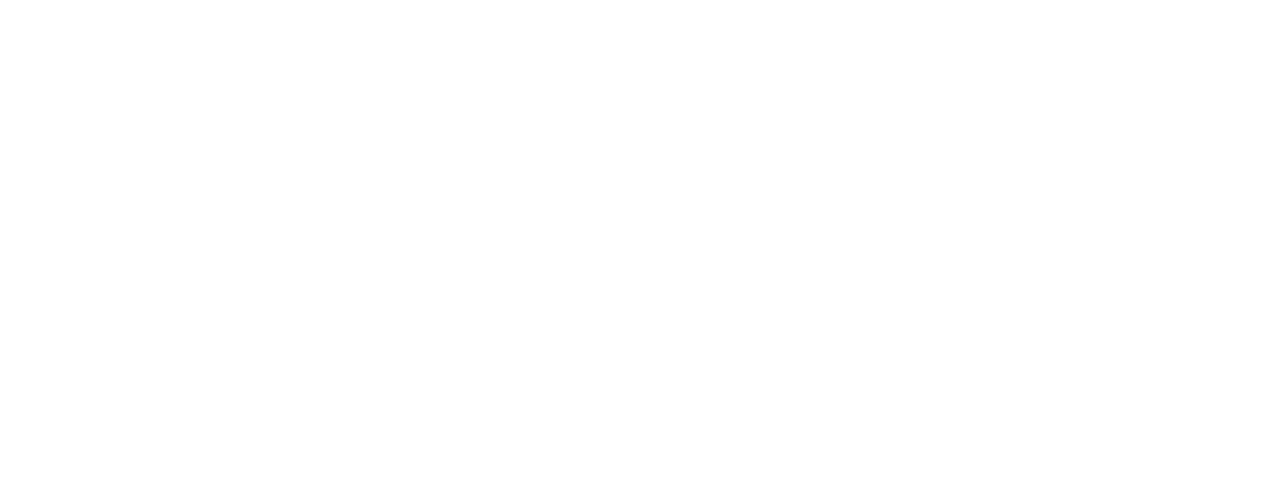
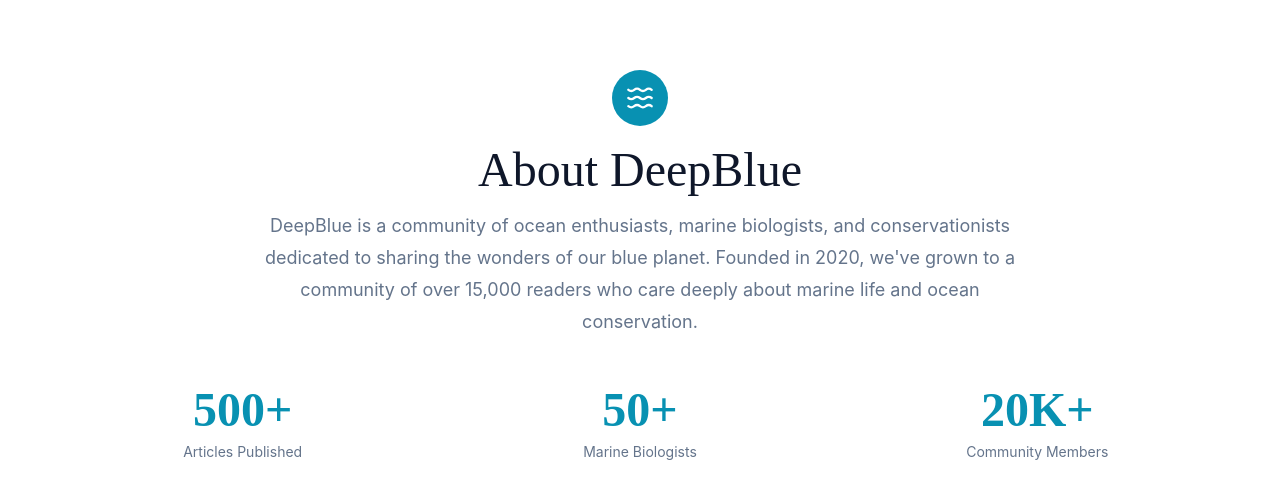
Before and after one commit to FBS-Viterbo/react-deepblue, a React (Vite) app: page / in a window 1280 px wide. Shown: the part 3807-4305 px from the top of the page. Before the commit the page ends 3797 px from the top, so only its background shows below. Built offline with nearby package versions, Linux system fonts and the light colour scheme.

Commit message:
Expedition

```diff
--- a/src/App.jsx
+++ b/src/App.jsx
@@ -5,6 +5,7 @@
 import ArticleGrid from "./components/ArticleGrid";
 import Conservation from "./components/Conservation";
 import Expedition from "./components/Expedition";
+import About from "./components/About";
 
 function App() {
   return (
@@ -16,6 +17,7 @@
         <ArticleGrid />
         <Conservation />
         <Expedition />
+        <About />
       </main>
     </>
   );
--- /dev/null
+++ b/src/components/About.jsx
@@ -0,0 +1,49 @@
+import React from "react";
+import { Waves } from "lucide-react";
+import stats from "../data/metrics.json";
+
+const About = () => {
+  return (
+    <section id="about" className="bg-white py-14 md:py-20">
+      <div className="container">
+        <div className="wrapper">
+          {/* top text */}
+          <div className="mx-auto mb-12 flex max-w-3xl flex-col items-center text-center">
+            {/* wave from lucide */}
+            <div className="mb-5 flex h-14 w-14 items-center justify-center rounded-full bg-primary">
+              <Waves className="h-7 w-7 text-white" />
+            </div>
+            <h2 className="mb-4 font-heading text-3xl md:text-5xl">
+              About DeepBlue
+            </h2>
+            <p className="text-base leading-8 text-text-muted md:text-lg">
+              DeepBlue is a community of ocean enthusiasts, marine biologists,
+              and conservationists dedicated to sharing the wonders of our blue
+              planet. Founded in 2020, we&apos;ve grown to a community of over
+              15,000 readers who care deeply about marine life and ocean
+              conservation.
+            </p>
+          </div>
+
+          {/* bottom flex between three flex row, flex-col on small screens gap 2 */}
+          <div className="flex flex-col gap-4 sm:flex-row sm:justify-between sm:gap-6">
+            {stats.map((stat) => (
+              <div
+                key={stat.label}
+                className="flex flex-1 flex-col items-center justify-center"
+              >
+                {/* h4 color primary */}
+                <h4 className="font-heading text-4xl font-bold text-primary md:text-5xl">
+                  {stat.value}
+                </h4>
+                <p className="mt-2 text-sm text-text-muted">{stat.label}</p>
+              </div>
+            ))}
+          </div>
+        </div>
+      </div>
+    </section>
+  );
+};
+
+export default About;
--- a/src/components/Expedition.jsx
+++ b/src/components/Expedition.jsx
@@ -18,7 +18,7 @@
             <h2 className="font-serif text-2xl font-bold text-white sm:text-3xl">
               Expeditions
             </h2>
-            <p className="text-sm text-mute">
+            <p className="text-sm text-text-muted">
               Journeys to the most remote corners of the ocean
             </p>
           </div>
--- a/src/data/metrics.json
+++ b/src/data/metrics.json
@@ -0,0 +1,5 @@
+[
+  { "value": "500+", "label": "Articles Published" },
+  { "value": "50+", "label": "Marine Biologists" },
+  { "value": "20K+", "label": "Community Members" }
+]
```
